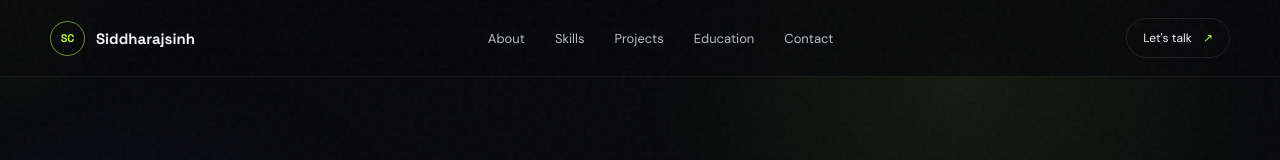
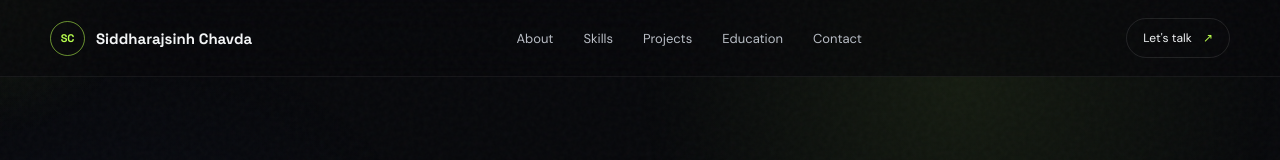
Before and after one commit to siddhrajsinh17/siddhrajsinh17.github.io, a plain HTML site: page index.html in a window 1280 px wide. Shown: the top 160 px of the page. Drawn offline with Linux system fonts and the light colour scheme.

Commit message:
Update brand name in navigation link

```diff
--- a/index.html
+++ b/index.html
@@ -16,7 +16,7 @@
 
   <header class="nav-wrap">
     <nav class="nav container">
-      <a class="brand" href="#home"><span>SC</span><b>Siddharajsinh</b></a>
+      <a class="brand" href="#home"><span>SC</span><b>Siddharajsinh Chavda</b></a>
       <button class="menu-btn" aria-label="Open menu"><span></span><span></span></button>
       <div class="nav-links">
         <a href="#about">About</a>
```
